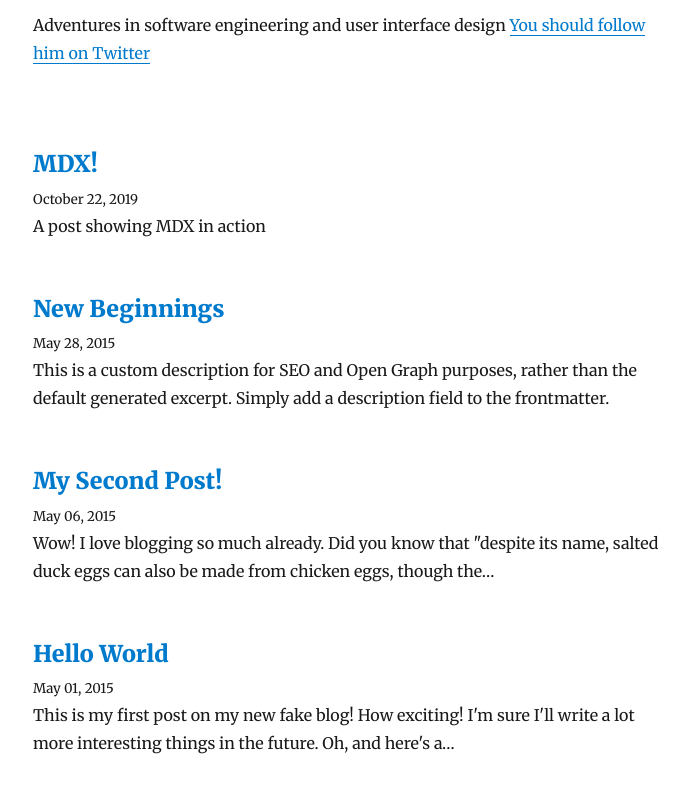
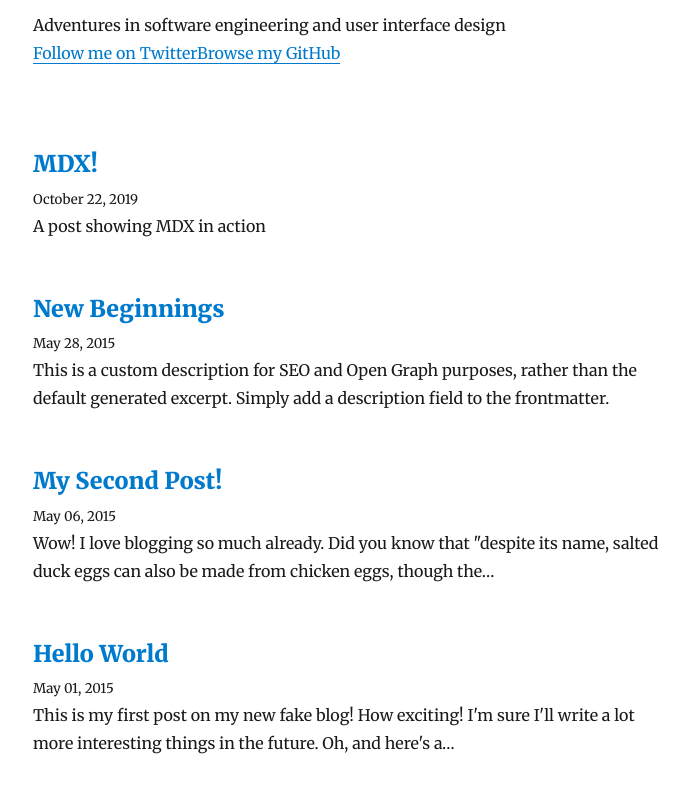
Before and after one commit to boisselle/blog, a Gatsby site: page /blog in a window 1280 px wide. Shown: the part 84-874 px from the top of the page, without its empty margins (292-981 px from the left). Built offline with nearby package versions, Linux system fonts and the light colour scheme; Gatsby itself is replaced by a stand-in of ours; some packages are replaced by stand-ins of ours.

Commit message:
added github

```diff
--- a/src/components/bio.js
+++ b/src/components/bio.js
@@ -36,8 +36,12 @@ function Bio() {
             <p>
               Adventures in software engineering and user interface design
               {` `}
+              <br/>
               <a href={`https://twitter.com/${social.twitter}`}>
-                You should follow him on Twitter
+                Follow me on Twitter
+              </a>
+              <a href={`https://github.com/boisselle`}>
+                Browse my GitHub
               </a>
             </p>
           </Container>
```
